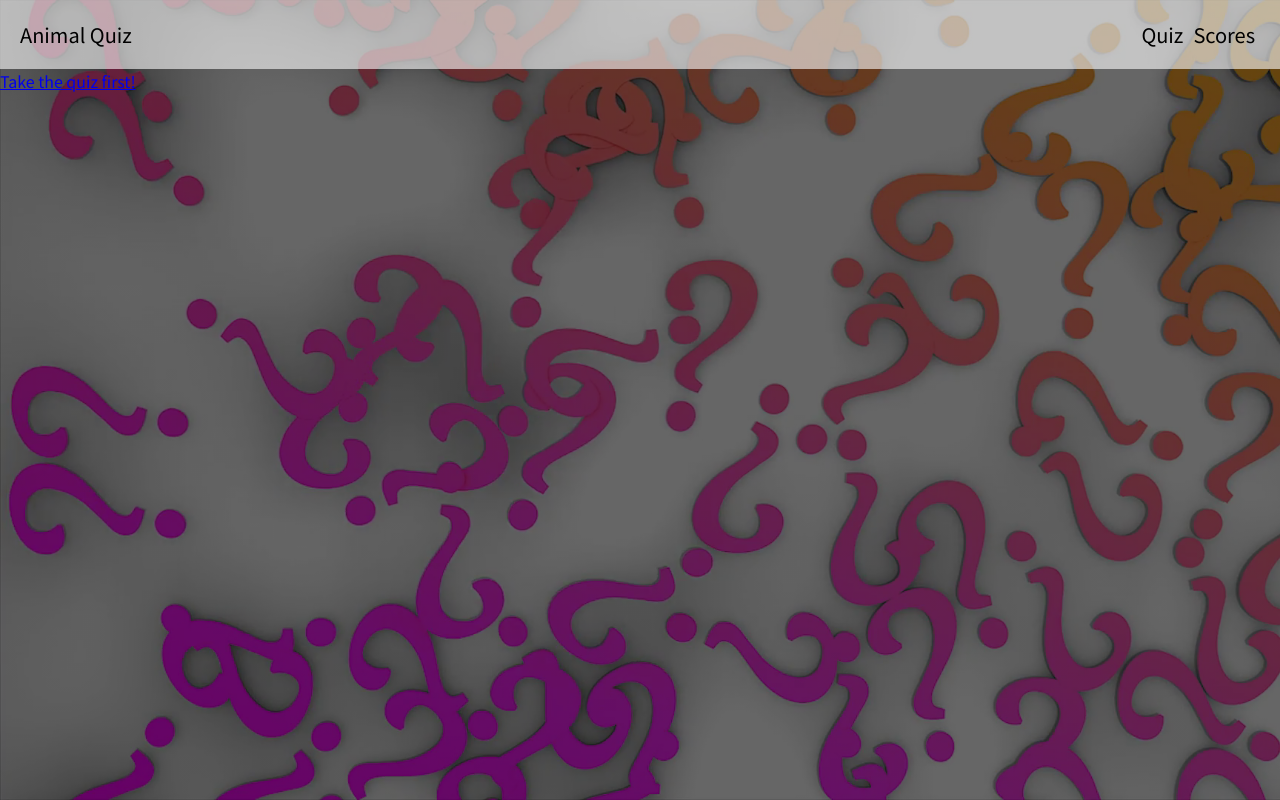
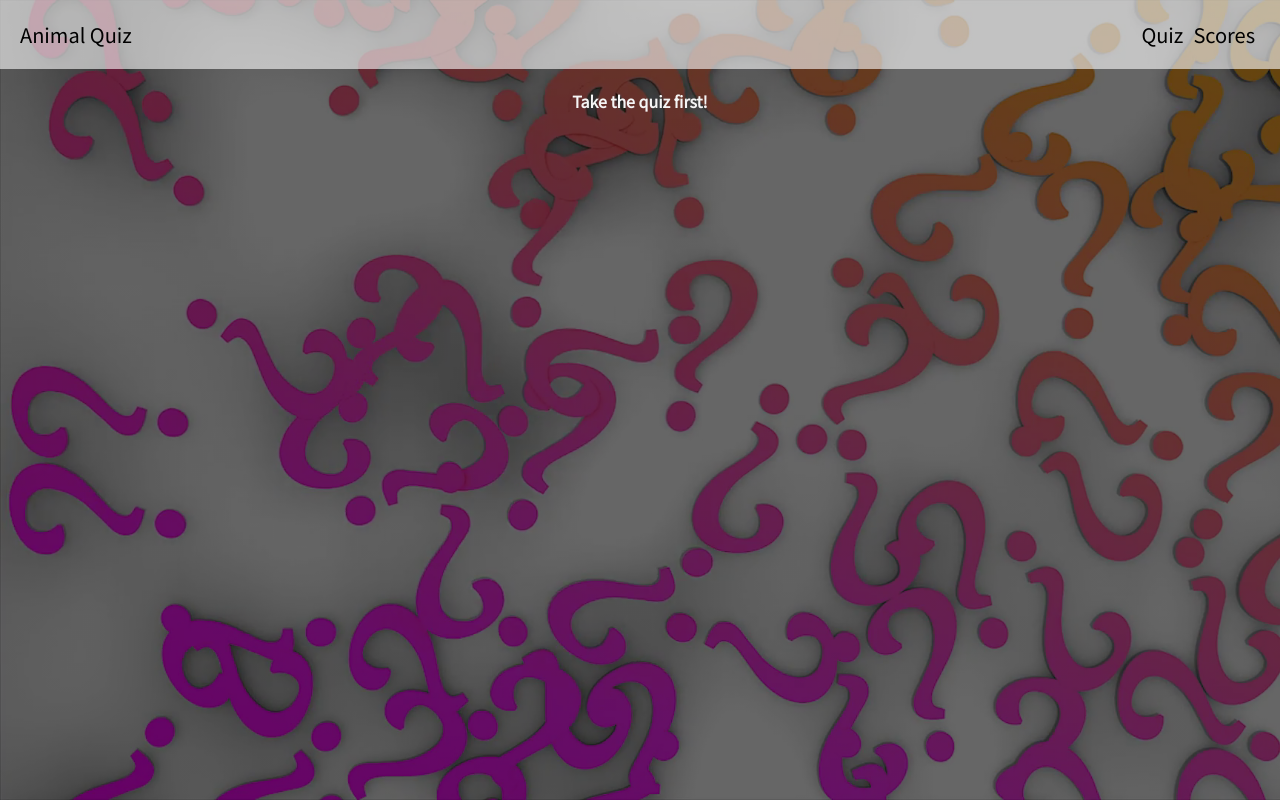
Before and after one commit to spencerkw/angular-quiz-project, an Angular app: page /results in a window 1280 px wide. Built offline with nearby package versions, Linux system fonts and the light colour scheme.

Commit message:
results component styling

```diff
--- a/src/app/results/results.component.css
+++ b/src/app/results/results.component.css
@@ -0,0 +1,61 @@
+main, section {
+  display: flex;
+  flex-direction: column;
+  align-items: center;
+}
+
+main {
+  color: whitesmoke;
+  padding: 10px 0;
+}
+
+h1, p, a {
+  margin: 10px 0;
+}
+
+a {
+  color: inherit;
+  text-decoration: none;
+  font-weight: bold;
+}
+
+a.no-quiz-link:hover {
+  color: #3e9ac9;
+}
+
+.score-section, .answer-container, .leaderboard-link {
+  border-radius: 15px;
+  border: 1px solid black;
+}
+
+.score-section, .answer-container {
+  padding: 15px;
+}
+
+.score-section {
+  background-color: rgba(32, 175, 247, 0.7);
+  width: 30%;
+}
+
+.leaderboard-link {
+  background: whitesmoke;
+  color: black;
+  padding: 10px;
+}
+
+.answers-section {
+  padding: 10px 0;
+}
+
+.answer-container {
+  width: 60%;
+  margin: 10px 0;
+}
+
+.correct {
+  background-color: rgba(0, 128, 0, 0.7);
+}
+
+.incorrect {
+  background-color: rgba(174, 34, 34, 0.7);
+}
--- a/src/app/results/results.component.html
+++ b/src/app/results/results.component.html
@@ -1,16 +1,16 @@
 <main>
-  <a *ngIf="!userScore || !quizResults" routerLink="/quiz">Take the quiz first!</a>
+  <a *ngIf="!userScore || !quizResults" class="no-quiz-link" routerLink="/quiz">Take the quiz first!</a>
 
   <section *ngIf="userScore" class="score-section">
     <h1>Thanks for playing, {{userScore.username}}!</h1>
     <p>Your score: {{userScore.score}}</p>
-    <a routerLink="/scores">View Leaderboard</a>
+    <a class="leaderboard-link" routerLink="/scores">View Leaderboard</a>
   </section>
 
   <section *ngIf="quizResults" class="answers-section">
     <div class="answer-container"
       *ngFor="let result of quizResults; index as i"
-      [ngClass]="{'correct': result.question.answer === result.question.response, 'incorrect': !(result.question.answer === result.question.response)}">
+      [ngClass]="{'correct': answerIsCorrect(i), 'incorrect': !answerIsCorrect(i)}">
       <p>Question: {{result.question.question_name}}</p>
       <p>Correct Answer: {{result.question.answer}}</p>
       <p>Your Answer: {{result.response}}</p>
--- a/src/app/results/results.component.ts
+++ b/src/app/results/results.component.ts
@@ -20,4 +20,9 @@ export class ResultsComponent implements OnInit {
     this.quizResults = this.quiz.getQuizResults();
   }
 
+  answerIsCorrect(index: number): boolean {
+    let result = this.quizResults[index];
+    return result.question.answer === result.response;
+  }
+
 }
```
